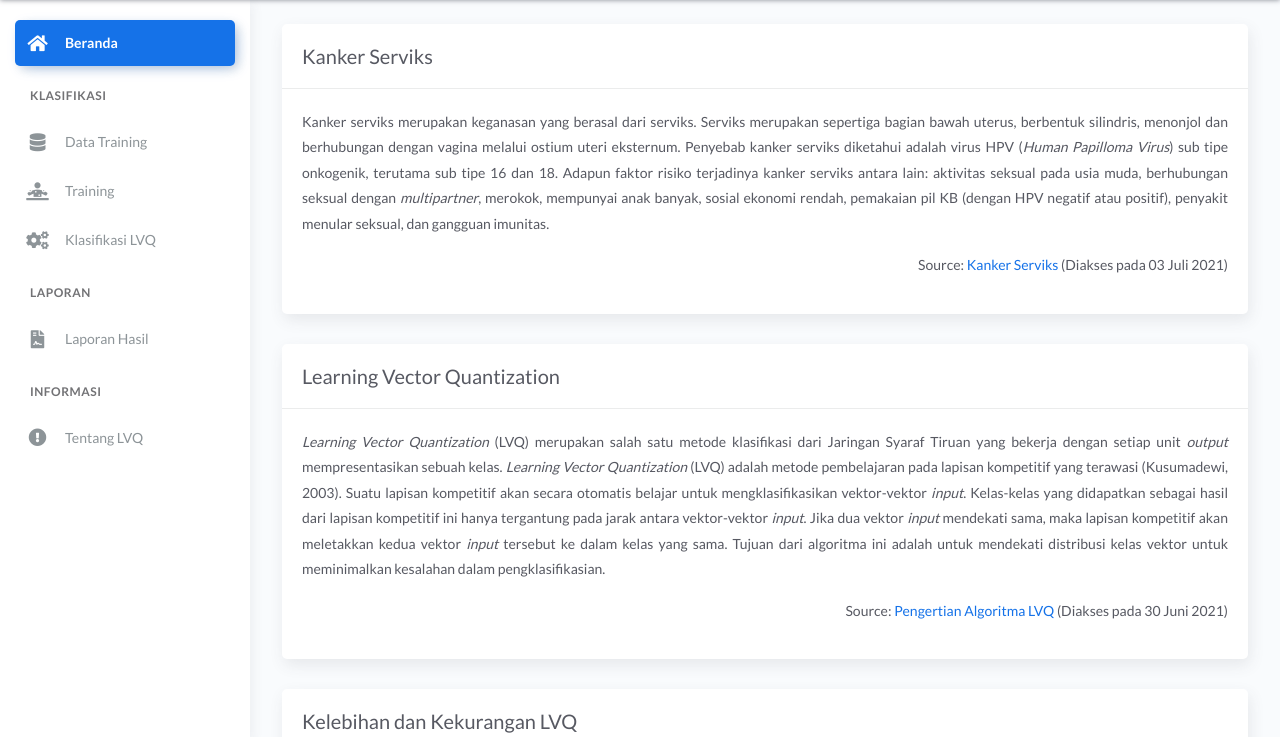
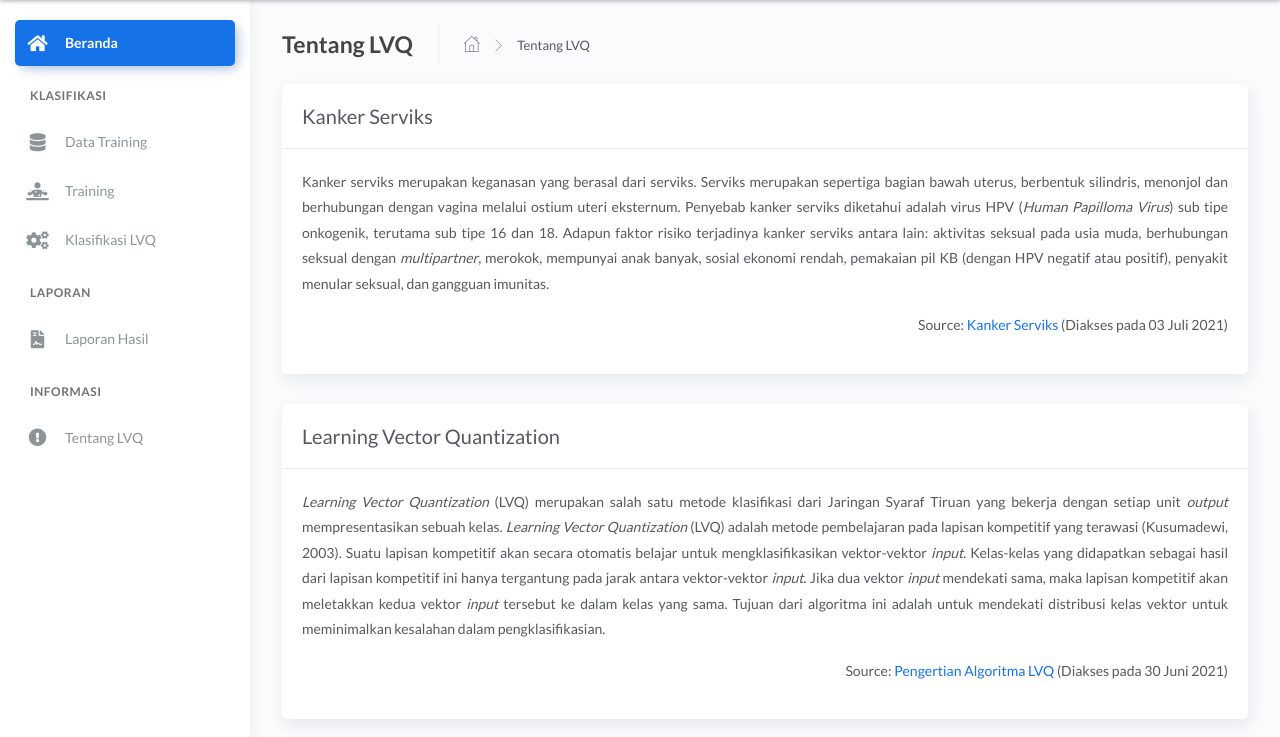
Before and after one commit to FahrulIrsyadF/Kel4_SistemCerdas, a CodeIgniter 4 app: the page made by app/Views/v_about.php in a window 1280 px wide. Shown: the part 62-799 px from the top of the page. Run offline with PHP 8.4 and a stand-in for CodeIgniter, Linux system fonts and the light colour scheme; the template is opened without the code that fills it, so the values that code supplies are empty; some libraries are stand-ins or nearby versions.

Commit message:
Update v_about.php

```diff
--- a/app/Views/v_about.php
+++ b/app/Views/v_about.php
@@ -3,6 +3,22 @@
 
 <div class="content">
     <div class="page-inner">
+        <div class="page-header">
+            <h4 class="page-title">Tentang LVQ</h4>
+            <ul class="breadcrumbs">
+                <li class="nav-home">
+                    <a href="/dashboard">
+                        <i class="flaticon-home"></i>
+                    </a>
+                </li>
+                <li class="separator">
+                    <i class="flaticon-right-arrow"></i>
+                </li>
+                <li class="nav-item">
+                    <a href="#">Tentang LVQ</a>
+                </li>
+            </ul>
+        </div>
         <div class="row">
             <div class="col-md-12">
                 <div class="card">
```
